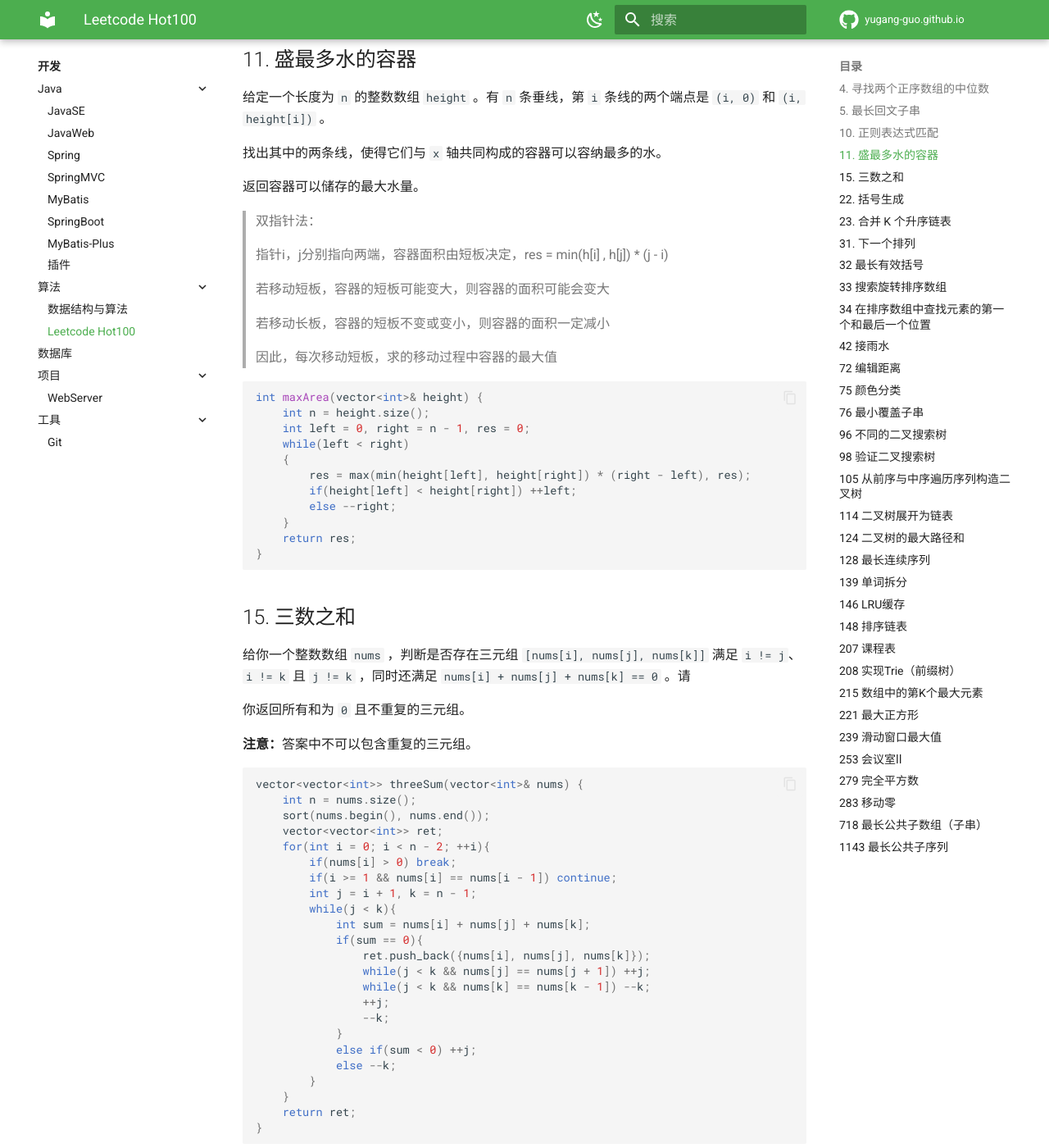
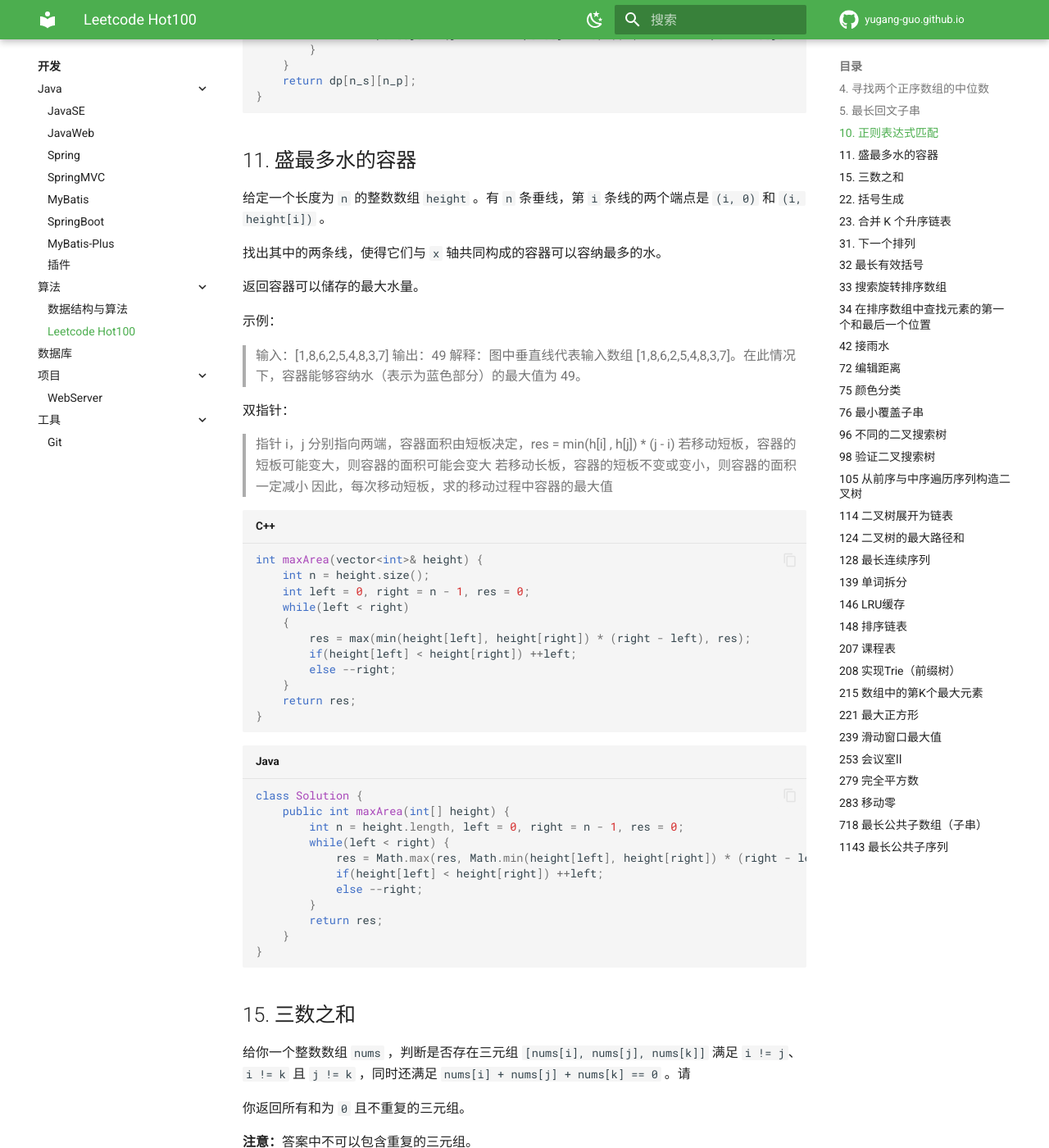
Before and after one commit to yugang-guo/yugang-guo.github.io, an MkDocs documentation site: the page built from docs/Dev/Hot100.md, in a window 1280 px wide and 1400 px high, scrolled down 2019 px. Shown: the whole window at 82% size. Built offline with MkDocs 1.6.1 and Material for MkDocs 9.7.7, drawn with Linux system fonts in a browser that asks for light colours; nearby versions of some CDN libraries; library files that are not in the unit come from our copies; comment, search, counter and statistics services are not loaded; some of the changed text lies outside the part shown.

Commit message:
update Hot100

````diff
--- a/docs/Dev/Hot100.md
+++ b/docs/Dev/Hot100.md
@@ -102,15 +102,18 @@
 
 返回容器可以储存的最大水量。
 
-> 双指针法：
->
-> 指针i，j分别指向两端，容器面积由短板决定，res = min(h[i] , h[j]) * (j - i)
->
-> 若移动短板，容器的短板可能变大，则容器的面积可能会变大
->
-> 若移动长板，容器的短板不变或变小，则容器的面积一定减小
->
-> 因此，每次移动短板，求的移动过程中容器的最大值
+示例：
+
+> 输入：[1,8,6,2,5,4,8,3,7]
+输出：49
+解释：图中垂直线代表输入数组 [1,8,6,2,5,4,8,3,7]。在此情况下，容器能够容纳水（表示为蓝色部分）的最大值为 49。
+
+双指针：
+
+> 指针 i，j 分别指向两端，容器面积由短板决定，res = min(h[i] , h[j]) * (j - i)
+若移动短板，容器的短板可能变大，则容器的面积可能会变大
+若移动长板，容器的短板不变或变小，则容器的面积一定减小
+因此，每次移动短板，求的移动过程中容器的最大值
 
 ```cpp
 int maxArea(vector<int>& height) {
@@ -123,6 +126,20 @@
         else --right;
     }
     return res;
+}
+```
+
+```java
+class Solution {
+    public int maxArea(int[] height) {
+        int n = height.length, left = 0, right = n - 1, res = 0;
+        while(left < right) {
+            res = Math.max(res, Math.min(height[left], height[right]) * (right - left));
+            if(height[left] < height[right]) ++left;
+            else --right;
+        }
+        return res;
+    }
 }
 ```
 
@@ -689,6 +706,54 @@
 
 ## 128 最长连续序列
 
+给定一个未排序的整数数组 nums ，找出数字连续的最长序列（不要求序列元素在原数组中连续）的长度。
+
+请你设计并实现时间复杂度为 O(n) 的算法解决此问题。
+
+示例 1：
+
+> 输入：nums = [100,4,200,1,3,2]
+输出：4
+解释：最长数字连续序列是 [1, 2, 3, 4]。它的长度为 4。
+
+示例 2：
+
+> 输入：nums = [0,3,7,2,5,8,4,6,0,1]
+输出：9
+
+提示：
+
+> 0 <= nums.length <= 105
+-109 <= nums[i] <= 109
+
+解析：
+
+> 时间复杂度要求为 O(n)，不能使用排序，考虑哈希表
+将所有元素加入哈希表，遍历数组，找到序列的起始元素，计算该序列的长度
+
+```java
+class Solution {
+    public int longestConsecutive(int[] nums) {
+        if(nums.length == 0) return 0;
+        Set<Integer> set = new HashSet<>();
+        for(int num : nums) {
+            set.add(num);
+        }
+        int res = 0;
+        for(int num : nums) {
+            if(!set.contains(num - 1)) {
+                int end = num + 1;
+                while(set.contains(end)) {
+                    ++end;
+                }
+                res = Math.max(res, end - num);
+            }
+        }
+        return res;
+    }
+}
+```
+
 ## 139 单词拆分
 
 ## 146 LRU缓存
--- a/mkdocs.yml
+++ b/mkdocs.yml
@@ -98,7 +98,7 @@
       permalink: true # 固定标题位置为当前位置
   - pymdownx.highlight: # 代码块高亮
       # linenums: true # 显示行号
-      # auto_title: true # 显示编程语言名称
+      auto_title: true # 显示编程语言名称
   - pymdownx.superfences # 代码块高亮插件
   - meta # 支持Markdown文件上方自定义标题标签等
   - admonition # https://squidfunk.github.io/mkdocs-material/reference/admonitions/#inline-blocks
````
